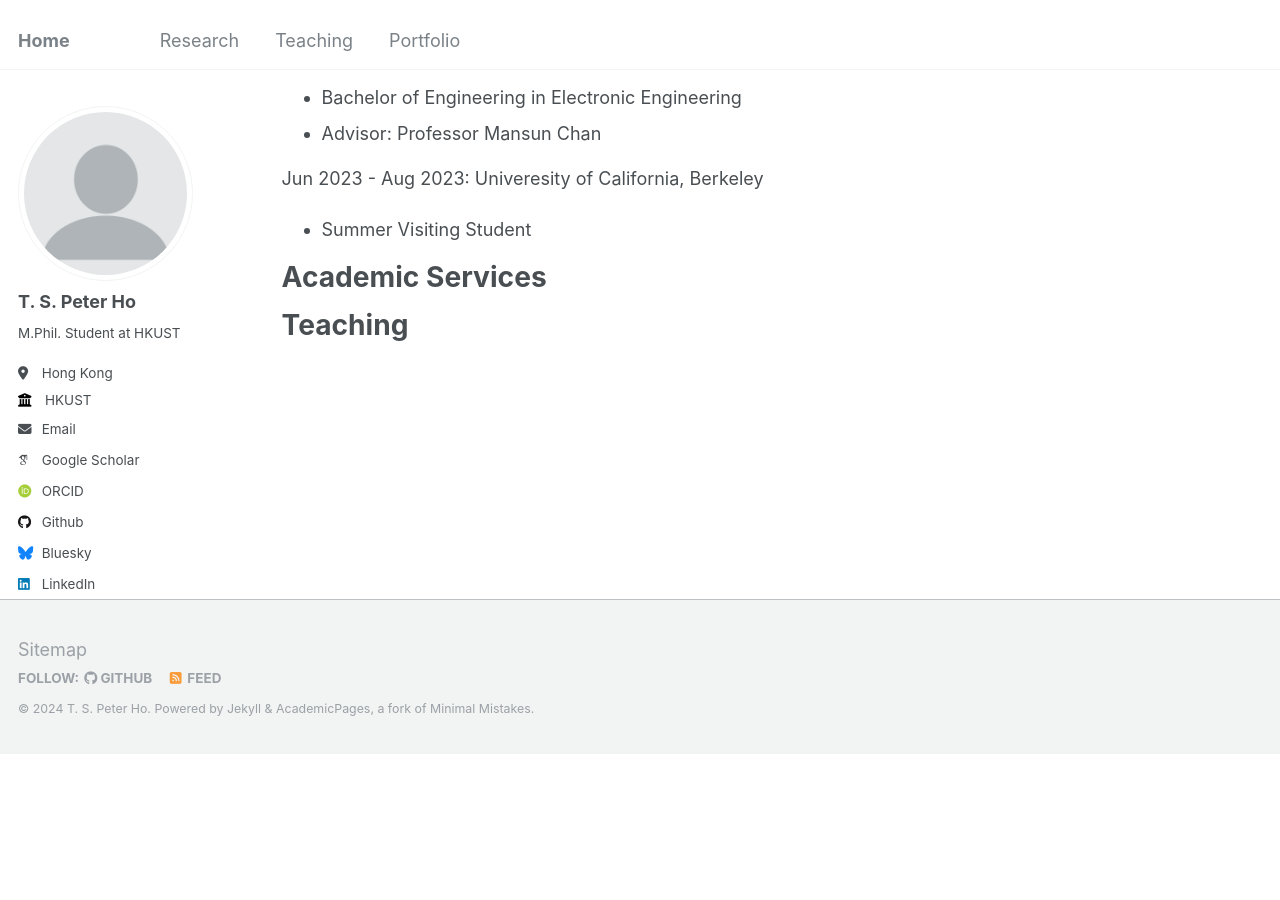
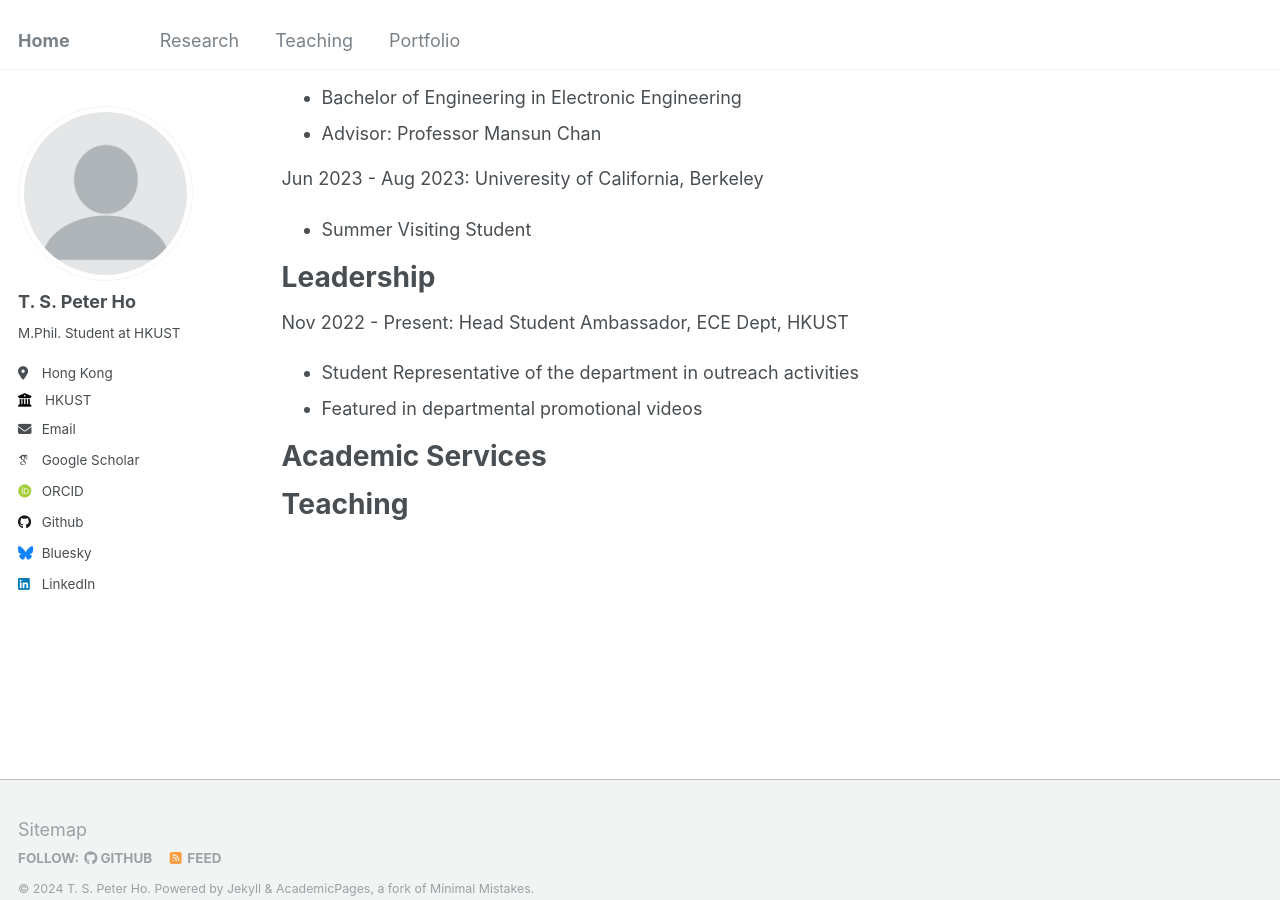
Before and after one commit to peterh0709/tspho.github.io, a Jekyll site: the page built from _pages/about.md, in a window 1280 px wide and 900 px high, scrolled down 523 px. Built offline with Jekyll 4.4.1, drawn with Linux system fonts in a browser that asks for light colours; some web fonts are replaced; before the commit the page ends 1278 px from its top, so only the background shows below that.

Commit message:
Update about.md

```diff
--- a/_pages/about.md
+++ b/_pages/about.md
@@ -8,8 +8,8 @@ redirect_from:
 ---
 
 Master of Philosophy (MPhil) Candidate
-Emerging Device and Systems Group
-Department of Electronic and Computer Engineering
+[Emerging Device and Systems Group](https://device.hkust.edu.hk/)
+[Department of Electronic and Computer Engineering](https://ece.hkust.edu.hk/)
 THe Hong Kong University of Science and Technology
 
 Research Interest
@@ -32,6 +32,11 @@ Jun 2023 - Aug 2023: Univeresity of California, Berkeley
 
  * Summer Visiting Student
 
+Leadership
+=====
+Nov 2022 - Present: Head Student Ambassador, ECE Dept, HKUST
+ * Student Representative of the department in outreach activities
+ * Featured in departmental promotional videos
 
 Academic Services
 ======
```
